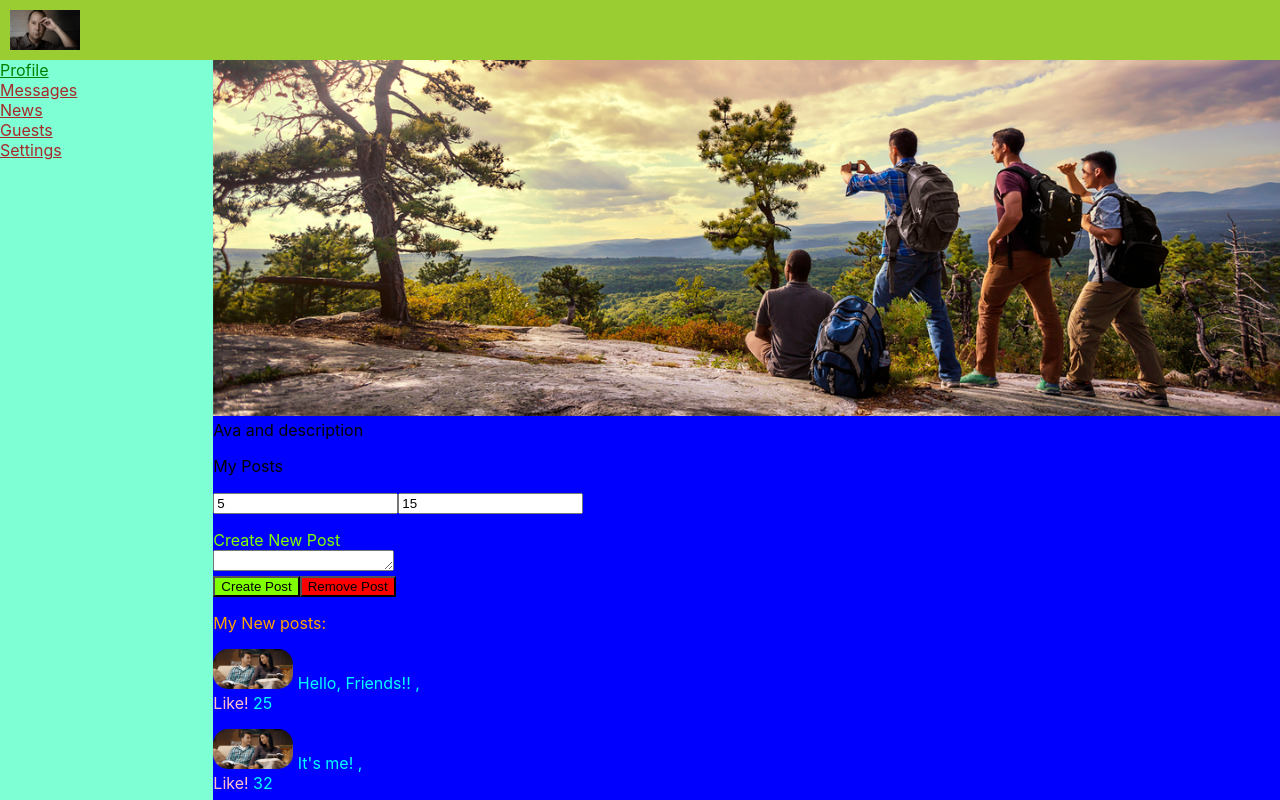
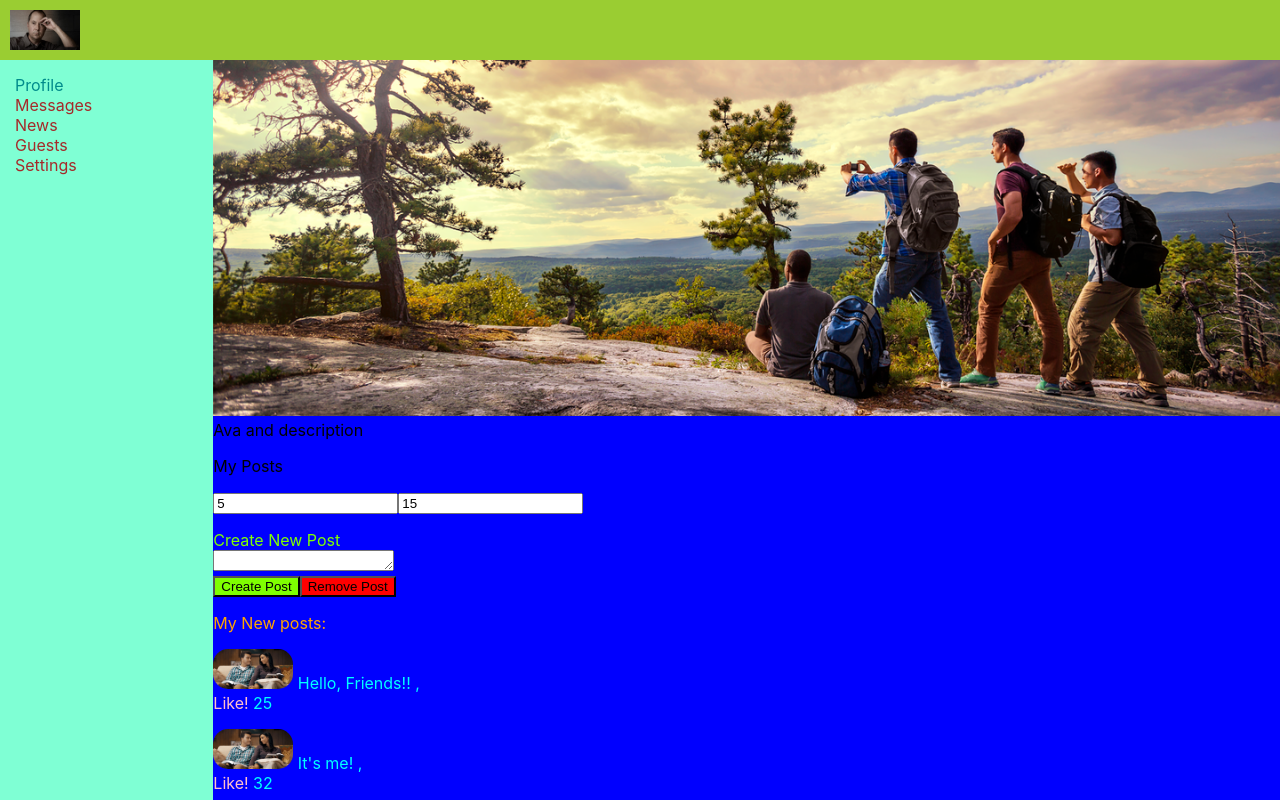
Before and after one commit to theDiligentStudent/react_with_dima_01, a React (Create React App) app in the folder my-app/: page /Profile in a window 1280 px wide. Shown: the top 800 px of the page. Built offline with nearby package versions, Linux system fonts and the light colour scheme.

Commit message:
Lesson 20  ---- 25/06/24 --- Посмотрел Ур. Димы -- часть попробовал поделать САМ. Мне кажется - материал - более-менее Усвоил.

```diff
--- a/my-app/src/components/Sidebar/Sidebar.jsx
+++ b/my-app/src/components/Sidebar/Sidebar.jsx
@@ -1,4 +1,5 @@
 import React from 'react';
+import { NavLink } from 'react-router-dom';
 
 import s from './Sidebar.module.css';
 
@@ -9,20 +10,22 @@ console.log(s);
 const Sidebar = () => {
   return (
     <nav className={s.nav}>
-      <div className={`${s.item} ${s.active}`}>
-        <a href='/Profile'>Profile</a>
+      {/* <div className={`${s.item} ${s.active}`}> */}
+      <div className={s.item}>
+        <NavLink to='/Profile' className={navData=>navData.isActive ? s.activeLink: s.item}>Profile</NavLink>
+        {/* <NavLink to='/Profile'>Profile</NavLink> */}
       </div>
       <div className={s.item}>
-        <a href='/Dialogues'>Messages</a>
+        <NavLink to='/Dialogues' className={navData=>navData.isActive ?s.activeLink: s.item}>Messages</NavLink>
       </div>
       <div className={s.item}>
-        <a href='/News'>News</a>
+        <NavLink to='/News'>News</NavLink>
       </div>
       <div className={s.item}>
-        <a href='/Guests'>Guests</a>
+        <NavLink to='/Guests'>Guests</NavLink>
       </div>
       <div className={s.item}>
-        <a href='/Settings'>Settings</a>
+        <NavLink to='/Settings' className={navData=>navData.isActive ? s.activeLink: s.item}>Settings</NavLink>
       </div>
     </nav>
   );
--- a/my-app/src/components/Sidebar/Sidebar.module.css
+++ b/my-app/src/components/Sidebar/Sidebar.module.css
@@ -1,11 +1,13 @@
 .nav {
   grid-area: n;
   background-color: aquamarine;
+  padding: 15px;
 }
 
 .item a {
   color: brown;
+  text-decoration: none;
 }
- .active a {
-  color: green
+.item .activeLink {
+  color: darkcyan;
 }
```
